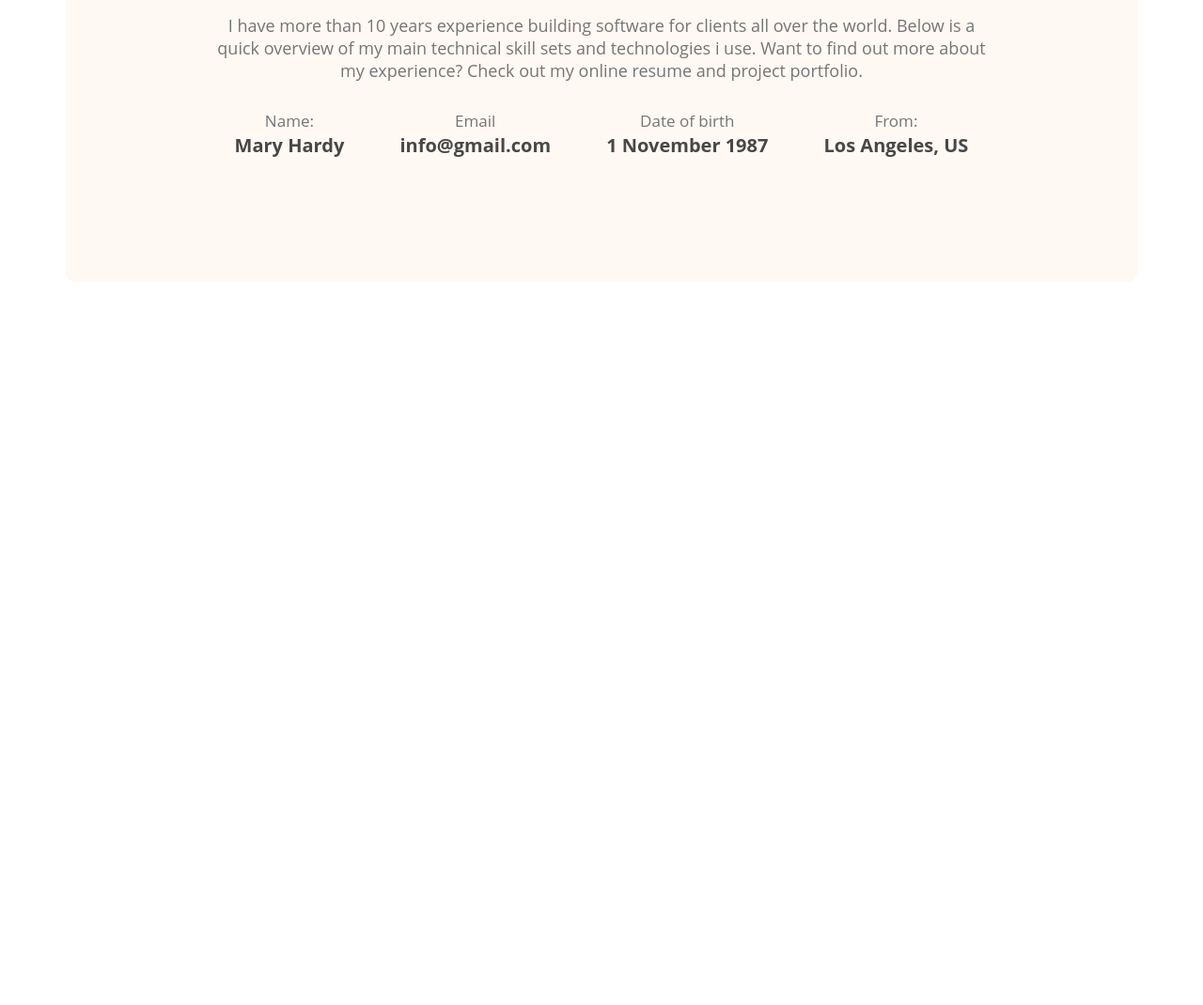
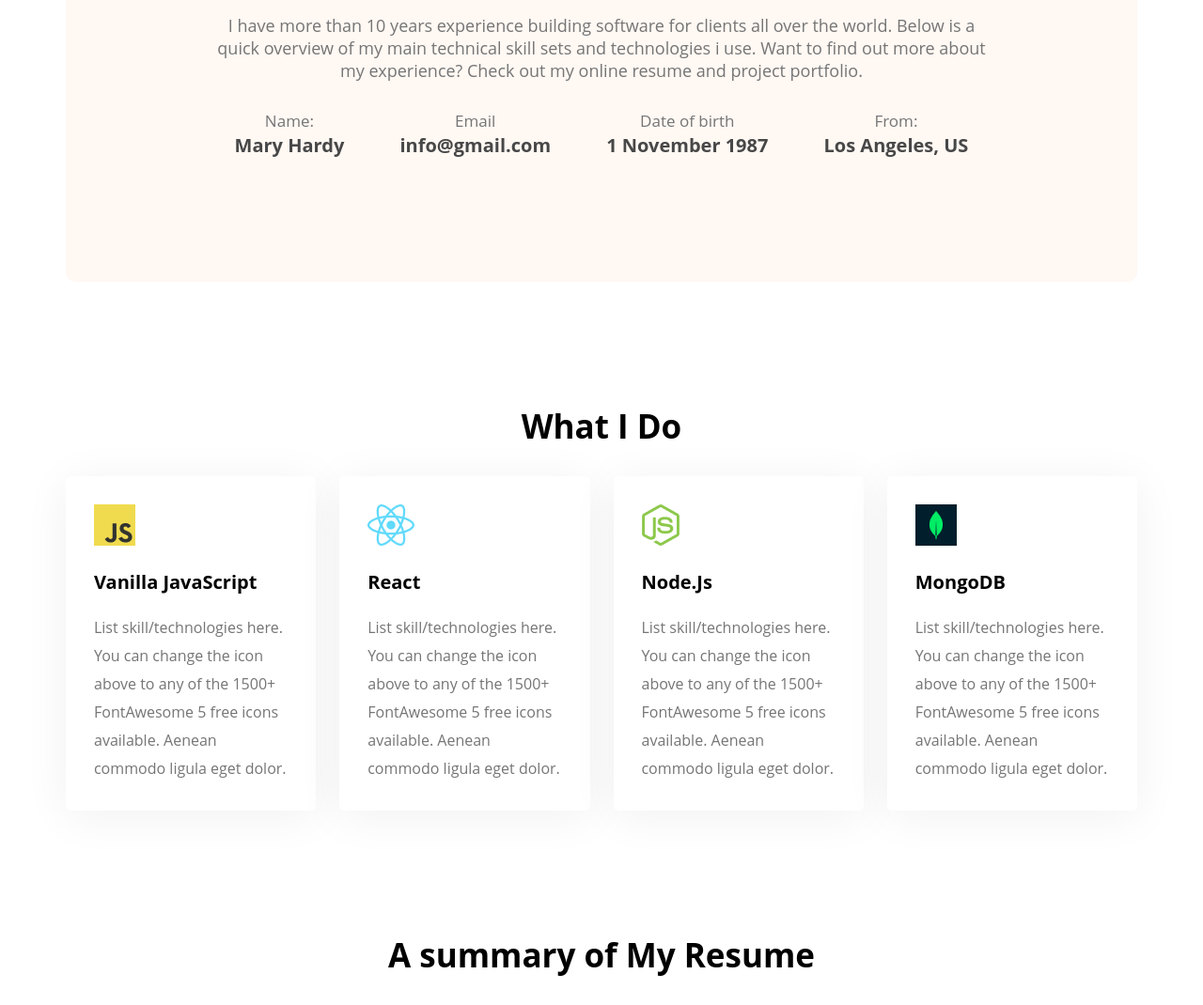
Before and after one commit to sifat6233/demo-portfolio-1, a plain HTML site: page index.html in a window 1280 px wide. Shown: the part 1159-2229 px from the top of the page at 94% size. Before the commit the page ends 1459 px from the top, so only its background shows below. Drawn offline with Linux system fonts and the light colour scheme.

Commit message:
skill section add

```diff
--- a/index.html
+++ b/index.html
@@ -58,6 +58,45 @@
         </div>
       </div>
     </section>
+
+    <!----------- what i do section----- -->
+    <section class="what-i-do">
+      <h3 class="section-title">What I Do</h3>
+      <div class="skill-container">
+        <div class="skill">
+          <img src="images/icons/js.png" alt="">
+          <p class="skill-title"> Vanilla JavaScript</p>
+          <p class="skill-description"> List skill/technologies here. You can change the icon above to any of the 1500+ FontAwesome 5 free icons available.
+          Aenean commodo ligula eget dolor. </p>
+        </div>
+        <div class="skill">
+          <img src="images/icons/react.png" alt="">
+          <p class="skill-title">React</p>
+          <p class="skill-description">List skill/technologies here. You can change the icon above to any of the 1500+ FontAwesome 5 free icons available.
+          Aenean commodo ligula eget dolor.</p>
+        </div>
+        <div class="skill">
+          <img src="images/icons/nodejs.png" alt="">
+          <p class="skill-title">Node.Js</p>
+          <p class="skill-description">List skill/technologies here. You can change the icon above to any of the 1500+ FontAwesome 5 free icons available.
+          Aenean commodo ligula eget dolor.</p>
+        </div>
+        <div class="skill">
+          <img src="images/icons/mongo.png" alt="">
+          <p class="skill-title">MongoDB</p>
+          <p class="skill-description">List skill/technologies here. You can change the icon above to any of the 1500+ FontAwesome 5 free icons available.
+          Aenean commodo ligula eget dolor.</p>
+        </div>
+      </div>
+    </section>
+
+          <!-- resume section  -->
+    <section class="resume">
+      <h3 class="section-title">A summary of My Resume</h3>
+      <div class="resume-content">
+
+      </div>
+    </section>
   </main>
 </body>
 </html>
--- a/style.css
+++ b/style.css
@@ -21,6 +21,9 @@
   background: url(images/header_bg.png), url(images/developer.png);
   background-repeat: no-repeat;
   background-position: bottom right, left;
+}
+section{
+  margin-top: 130px;
 }
 
   /*---------- Header and navigation bar style--------  */
@@ -76,7 +79,6 @@ main{
   margin: 0 auto;
 }
 .about{
-  margin-top: 130px;
   background-color: #fff8f3;
   border-radius: 10px;
   padding: 130px 150px;
@@ -85,6 +87,7 @@ main{
 .section-title{
   margin-bottom: 30px;
   font-size: 35px;
+  text-align: center;
 }
 .section-description{
   color: #757575;
@@ -108,3 +111,27 @@ main{
   font-weight: 700;
   line-height: 30px;
 }
+
+/* what i do styles */
+.skill{
+  border-radius: 5px;
+  background: #FFF;
+  box-shadow: 0px 6px 50px 0px rgba(0, 0, 0, 0.06);
+  padding: 30px;
+}
+.skill-container{
+  display: flex;
+  gap: 25px;
+}
+.skill-title{
+  font-weight: 700;
+  font-size: 20px;
+  margin: 20px 0px;
+}
+.skill-description{
+  color: #757575;
+  line-height: 30px;
+}
+
+
+/* resume section */
```
